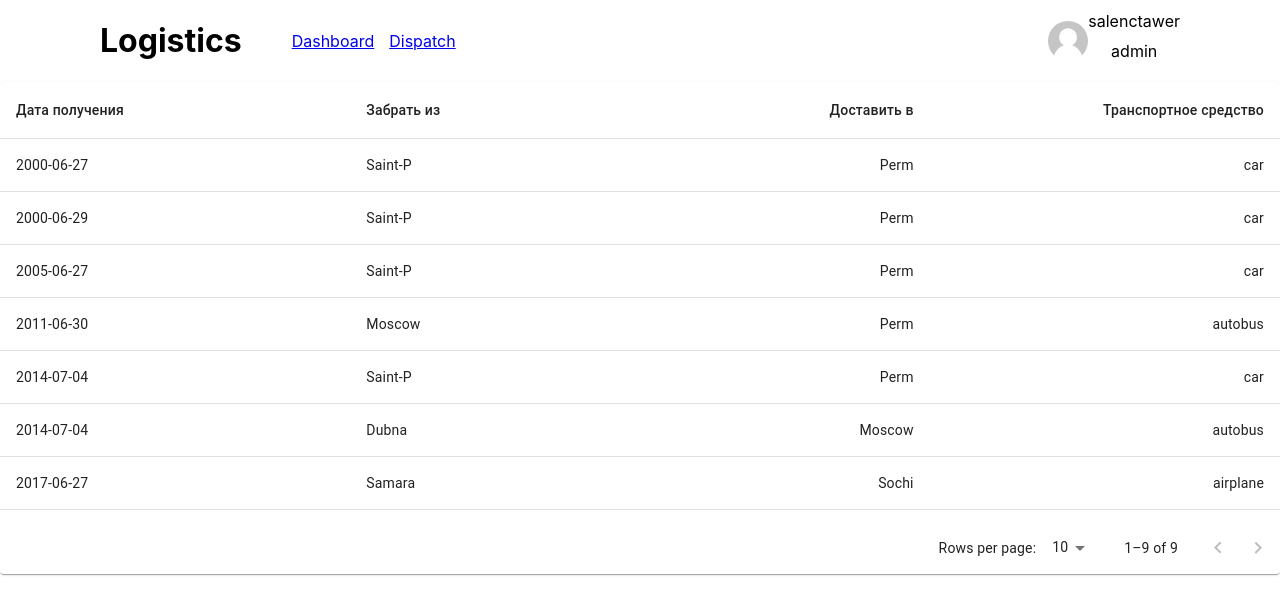
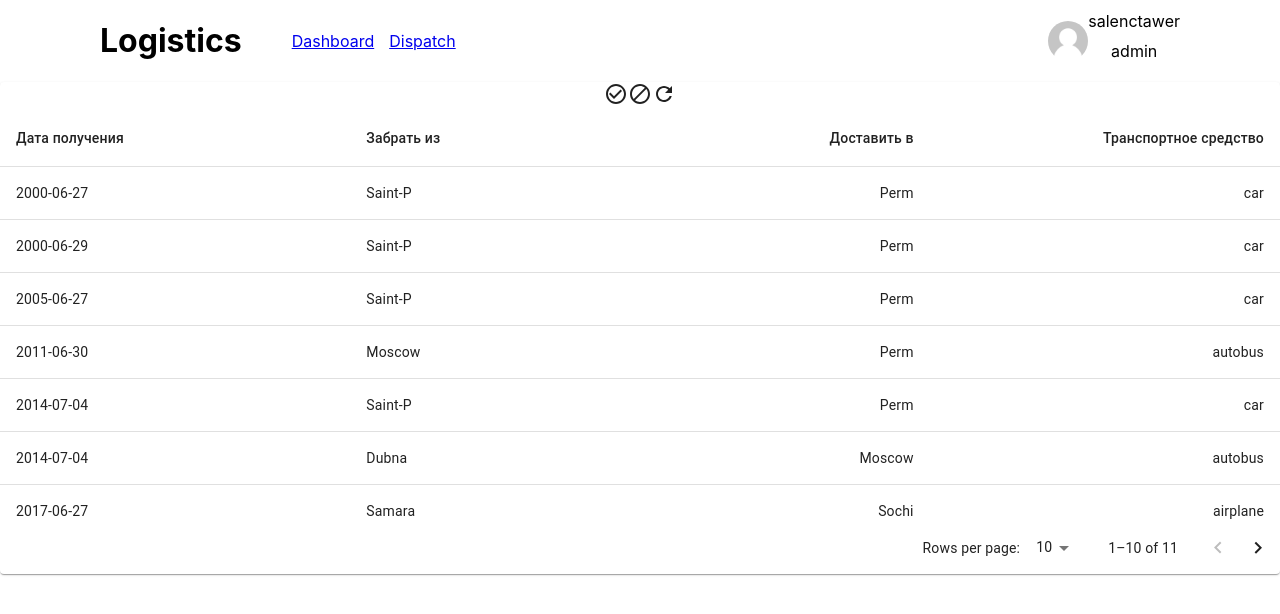
Before and after one commit to salenctawer/testovoe, a React (Create React App) app: page /dispatch in a window 1280 px wide. Shown: the top 614 px of the page. Built offline with nearby package versions, Linux system fonts and the light colour scheme.

Commit message:
buttons stop, resume and refresh was added

```diff
--- a/package.json
+++ b/package.json
@@ -5,14 +5,17 @@
   "dependencies": {
     "@emotion/react": "^11.8.1",
     "@emotion/styled": "^11.8.1",
+    "@mui/icons-material": "^5.4.2",
     "@mui/material": "^5.4.3",
     "@testing-library/jest-dom": "^5.16.2",
     "@testing-library/react": "^12.1.3",
     "@testing-library/user-event": "^13.5.0",
     "@types/jest": "^27.4.1",
+    "@types/lodash": "^4.14.179",
     "@types/node": "^16.11.26",
     "@types/react": "^17.0.39",
     "@types/react-dom": "^17.0.11",
+    "lodash": "^4.17.21",
     "react": "^17.0.2",
     "react-dom": "^17.0.2",
     "react-redux": "^7.2.6",
--- a/src/components/Dispatch/Dispatch.tsx
+++ b/src/components/Dispatch/Dispatch.tsx
@@ -10,6 +10,9 @@ import TableRow from '@mui/material/TableRow';
 import { useEffect, useState } from 'react';
 import { ElementsType } from '../../types/types';
 import { MapDispatchToPropsType, MapStateToPropsType } from './DispathContainer';
+import RefreshIcon from '@mui/icons-material/Refresh';
+import DoDisturbIcon from '@mui/icons-material/DoDisturb';
+import CheckCircleOutlineIcon from '@mui/icons-material/CheckCircleOutline';
 
 type PropsType = MapStateToPropsType & MapDispatchToPropsType
 
@@ -23,22 +26,32 @@ interface Column {
 
   const Dispatch: React.FC<PropsType> = (props) => {
 
-    const [updateObject, setUpdateObject] = useState([])
+    const [updateObject, setUpdateObject] = useState(props.elements)
+    const [workFunction, setWorkFunction] = useState(true)
 
     useEffect(() => {
-      let timer = setInterval(() => {
+      let timerOne = setInterval(() => {
         let date = '25-02-2022'
         let pick = 'Kiev'
         let deliver = 'Rostov'
         let vehicle = 'car'
         props.addObject(date, pick, deliver, vehicle)
-        console.log('вызов прошел успешно')
       }, 2000);
-      return () => clearInterval(timer);
     }, [props.elements]);
+    useEffect(()=>{
+      let interval = setInterval(()=>{
+        if(workFunction){
+          setUpdateObject([...props.elements])
+        }
+        else{
+          console.log('Автоматическое обновление сейчас не работает')
+        }
+      }, 5000)
+      return () => clearInterval(interval)
+    }, [props.elements, workFunction])
 
     for(let i=0;i<=2; i++){
-      props.elements.sort((a: any, b: any) =>{
+      updateObject.sort((a: any, b: any) =>{
           a = a.received.split("/");
           b = b.received.split("/");
           return a[i]>b[i] ? -1 : a[i]<b[i] ? 1 : 0;
@@ -70,7 +83,7 @@ interface Column {
       return { received: value.received, pick: value.pick, deliver: value.deliver, vehicle: value.vehicle, id: id };
     }
 
-  const rows = props.elements.reverse().map(item => createData(item))
+  const rows = updateObject.reverse().map(item => createData(item))
 
   const [page, setPage] = React.useState(0);
   const [rowsPerPage, setRowsPerPage] = React.useState(10);
@@ -87,6 +100,9 @@ interface Column {
   return (
     <Paper sx={{ width: '100%', overflow: 'hidden' }}>
       <TableContainer sx={{ maxHeight: 440 }}>
+        <CheckCircleOutlineIcon onClick={()=>setWorkFunction(true)}/>
+        <DoDisturbIcon onClick={()=>setWorkFunction(false)}/>
+        <RefreshIcon onClick={()=> setUpdateObject([...props.elements])}/>
         <Table stickyHeader aria-label="sticky table">
           <TableHead>
             <TableRow>
--- a/src/redux/dispatchReducer.ts
+++ b/src/redux/dispatchReducer.ts
@@ -1,6 +1,7 @@
 import { ElementsType } from "../types/types"
 
 const ADD_ELEMENT = 'ADD_ELEMENT'
+const TOGGLE_REFRESH = 'TOGGLE_REFRESH'
 
 let initialState = {
     elements:[
```
Also changed, not shown: 1 other file (tests, documents, lock files or other folders).
